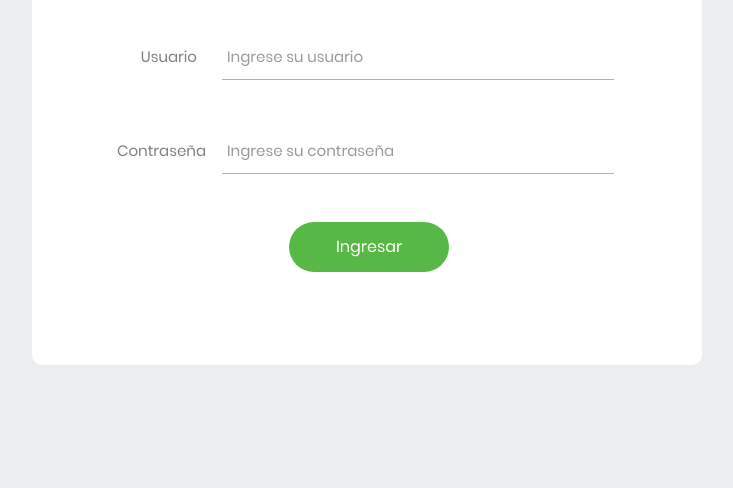
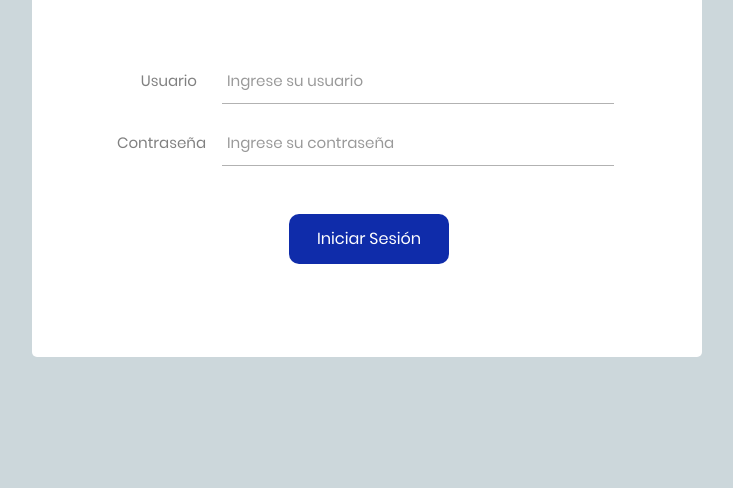
Before and after one commit to DavidDevGt/starter-kit-php8, a PHP site: page / in a window 1280 px wide. Shown: the part 312-800 px from the top of the page, without its empty margins (273-1006 px from the left). Run offline with PHP 8.4, Linux system fonts and the light colour scheme.

Commit message:
Update login page styles and text

```diff
--- a/public/index.php
+++ b/public/index.php
@@ -27,8 +27,8 @@ session_destroy();
                     </span>
                 </div>
 
-                <div class="login100-form">
-                    <div class="wrap-input100 mb-5">
+                <div class="login100-form mt-3">
+                    <div class="wrap-input100 mb-3">
                         <span class="label-input100">Usuario</span>
                         <input class="input100" type="text" id="usuario" placeholder="Ingrese su usuario">
                         <span class="focus-input100"></span>
@@ -42,7 +42,7 @@ session_destroy();
 
                     <div class="container-login100-form-btn">
                         <button class="login100-form-btn" id="btn_login">
-                            Ingresar
+                            Iniciar Sesión
                         </button>
                     </div>
                 </div>
--- a/src/style-login.css
+++ b/src/style-login.css
@@ -214,13 +214,13 @@ iframe {
   justify-content: center;
   align-items: center;
   padding: 15px;
-  background: #ebeeef;
+  background: #ccd7db;
 }
 
 .wrap-login100 {
   width: 670px;
   background: #fff;
-  border-radius: 10px;
+  border-radius: 5px;
   overflow: hidden;
   position: relative;
 }
@@ -433,8 +433,8 @@ input.input100 {
   padding: 0 20px;
   min-width: 160px;
   height: 50px;
-  background-color: #57b846;
-  border-radius: 25px;
+  background-color: #0f2caa;
+  border-radius: 10px;
 
   font-family: Poppins-Regular;
   font-size: 16px;
```
